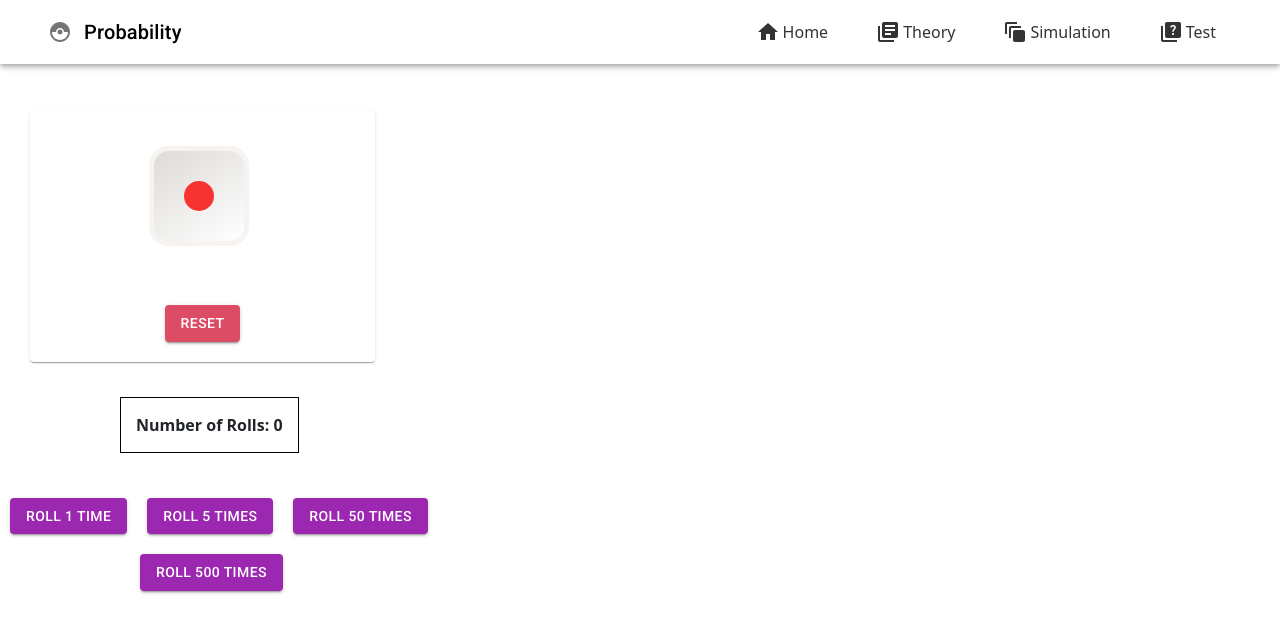
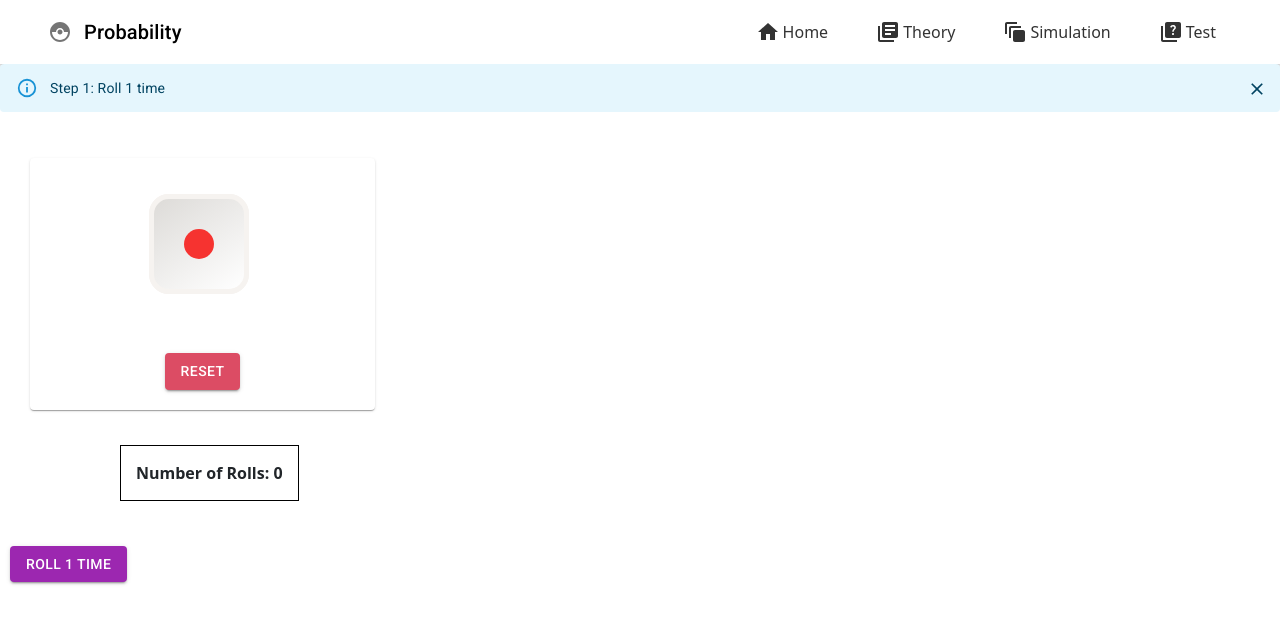
Before and after one commit to vedantkesharia/vedant1_cdac, a React (Create React App) app: page /simulation3 in a window 1280 px wide. Shown: the top 632 px of the page. Built offline with nearby package versions, Linux system fonts and the light colour scheme.

Commit message:
commit 6th july

```diff
--- a/src/components/Simulation3.jsx
+++ b/src/components/Simulation3.jsx
@@ -1,42 +1,60 @@
-import React, { useState, useRef } from 'react';
-import { Card, CardContent, CardActions, Typography, Button, Table, TableBody, TableCell, TableContainer, TableHead, TableRow } from '@mui/material';
-import Plot from 'react-plotly.js';
+import React, { useState, useRef, useEffect } from "react";
+import {
+  Card,
+  CardContent,
+  CardActions,
+  Typography,
+  Button,
+  Table,
+  TableBody,
+  TableCell,
+  TableContainer,
+  TableHead,
+  TableRow,
+  Alert,
+} from "@mui/material";
+import Plot from "react-plotly.js";
 
 const Simulation3 = () => {
   const diceRef = useRef(null);
+  const [step, setStep] = useState(1);
+  const [showAlert, setShowAlert] = useState(false);
 
+  useEffect(() => {
+    setShowAlert(true);
+  }, []);
 
   const rollDice = (random) => {
     return new Promise((resolve) => {
-      diceRef.current.style.animation = 'rolling 4s';
+      diceRef.current.style.animation = "rolling 4s";
 
       setTimeout(() => {
         switch (random) {
           case 1:
-            diceRef.current.style.transform = 'rotateX(0deg) rotateY(0deg)';
+            diceRef.current.style.transform = "rotateX(0deg) rotateY(0deg)";
             break;
           case 6:
-            diceRef.current.style.transform = 'rotateX(180deg) rotateY(0deg)';
+            diceRef.current.style.transform = "rotateX(180deg) rotateY(0deg)";
             break;
           case 2:
-            diceRef.current.style.transform = 'rotateX(-90deg) rotateY(0deg)';
+            diceRef.current.style.transform = "rotateX(-90deg) rotateY(0deg)";
             break;
           case 5:
-            diceRef.current.style.transform = 'rotateX(90deg) rotateY(0deg)';
+            diceRef.current.style.transform = "rotateX(90deg) rotateY(0deg)";
             break;
           case 3:
-            diceRef.current.style.transform = 'rotateX(0deg) rotateY(90deg)';
+            diceRef.current.style.transform = "rotateX(0deg) rotateY(90deg)";
             break;
           case 4:
-            diceRef.current.style.transform = 'rotateX(0deg) rotateY(-90deg)';
+            diceRef.current.style.transform = "rotateX(0deg) rotateY(-90deg)";
             break;
           default:
             break;
         }
 
-        diceRef.current.style.animation = 'none';
+        diceRef.current.style.animation = "none";
         resolve();
-      }, 1800); // Keep the dice rolling time at 4 seconds
+      }, 1800);
     });
   };
 
@@ -58,20 +76,21 @@ const Simulation3 = () => {
 
       if (rollCount !== 50 && rollCount !== 500) {
         await rollDice(outcome);
-        await new Promise((resolve) => setTimeout(resolve, 325)); // Adjust the timeout duration here (in milliseconds)(gap between dice and graph output)
-      } else {
+        await new Promise((resolve) => setTimeout(resolve, 325));
+      } else if (rollCount === 1 && rollCount === 5) {
         await new Promise((resolve) => setTimeout(resolve, 200)); // Add a gap of 0.2 seconds before updating the graph for 50 and 500 times rolls
       }
-
       setOutcomes((prevOutcomes) => [...prevOutcomes, outcome]);
       setNumRolls(i);
       setCumulativeCounts(outcomeCounts);
       setIsGenerated(true);
 
-      // Add a gap of 0.2 seconds before updating the graph
-      // gap between the graph and the next iteration
+      if (rollCount !== 50 && rollCount !== 500) {
         await new Promise((resolve) => setTimeout(resolve, 200));
       }
+    }
+
+    setStep(step + 1); // Move to the next step
   };
 
   const resetSimulation = () => {
@@ -79,37 +98,61 @@ const Simulation3 = () => {
     setOutcomes([]);
     setCumulativeCounts(Array(6).fill(0));
     setIsGenerated(false);
+    setStep(1);
   };
 
   const theoreticalProbabilities = Array(6).fill(1 / 6);
 
-  const cumulativeProbabilities = cumulativeCounts.map((count) => (count / numRolls).toFixed(3));
+  const cumulativeProbabilities = cumulativeCounts.map((count) =>
+    (count / numRolls).toFixed(3)
+  );
 
   const plotData = [
-    { x: ['1', '2', '3', '4', '5', '6'], y: cumulativeProbabilities, type: 'bar', name: 'Cumulative Probabilities' },
-    { x: ['1', '2', '3', '4', '5', '6'], y: theoreticalProbabilities, type: 'bar', name: 'Theoretical Probabilities' },
+    {
+      x: ["1", "2", "3", "4", "5", "6"],
+      y: cumulativeProbabilities,
+      type: "bar",
+      name: "Cumulative Probabilities",
+    },
+    {
+      x: ["1", "2", "3", "4", "5", "6"],
+      y: theoreticalProbabilities,
+      type: "bar",
+      name: "Theoretical Probabilities",
+    },
   ];
 
   const plotLayout = {
-    title: 'Dice Roll Probabilities',
-    barmode: 'group',
-    xaxis: { title: 'Outcome' },
-    yaxis: { title: 'Probability' },
+    title: "Dice Roll Probabilities",
+    barmode: "group",
+    xaxis: { title: "Outcome" },
+    yaxis: { title: "Probability" },
   };
 
   return (
     <div>
+      {showAlert && (
+        <Alert severity="info" onClose={() => setShowAlert(false)}>
+          Step {step}: Roll{" "}
+          {step === 1
+            ? "1 time"
+            : step === 2
+            ? "5 times"
+            : step === 3
+            ? "50 times"
+            : "500 times"}
+        </Alert>
+      )}
       <Card
         sx={{
           maxWidth: 345,
-          marginTop: '46px',
-          marginLeft: '30px',
-          // border: '1px solid black', // Added border style
-          borderBottomColor: 'white',
-          marginBottom: '15px',
+          marginTop: "46px",
+          marginLeft: "30px",
+          borderBottomColor: "white",
+          marginBottom: "15px",
         }}
       >
-        <CardContent sx={{ marginTop: '20px', marginLeft: '25px' }}>
+        <CardContent sx={{ marginTop: "20px", marginLeft: "25px" }}>
           <Typography variant="body2">
             <div className="dicdediv">
               <div className="dice" ref={diceRef}>
@@ -125,13 +168,21 @@ const Simulation3 = () => {
         </CardContent>
         <CardActions
           sx={{
-            display: 'flex',
-            alignItems: 'center',
-            justifyContent: 'center',
-            marginBottom: '12px',
+            display: "flex",
+            alignItems: "center",
+            justifyContent: "center",
+            marginBottom: "12px",
           }}
         >
-          <Button sx={{ backgroundColor: '#DC4C64', '&:hover': { backgroundColor: 'rgb(85, 33, 138)' }, marginTop: '35px' }} variant="contained" onClick={resetSimulation}>
+          <Button
+            sx={{
+              backgroundColor: "#DC4C64",
+              "&:hover": { backgroundColor: "rgb(85, 33, 138)" },
+              marginTop: "35px",
+            }}
+            variant="contained"
+            onClick={resetSimulation}
+          >
             Reset
           </Button>
         </CardActions>
@@ -141,35 +192,57 @@ const Simulation3 = () => {
         <div className="input-container">
           <label
             style={{
-              margin: '10px 10px 10px 85px',
-              border: '1px solid black',
-              padding: '15px',
-              fontFamily: 'Baloo Bhai 2',
-              fontWeight: 'bold',
+              margin: "10px 10px 10px 85px",
+              border: "1px solid black",
+              padding: "15px",
+              fontFamily: "Baloo Bhai 2",
+              fontWeight: "bold",
             }}
           >
             Number of Rolls: {numRolls}
           </label>
         </div>
         <div className="roll-buttons">
-          <Button sx={{ margin: '10px' }} variant="contained" color="secondary" onClick={() => handleGenerate(1)}>
+          {step === 1 && (
+            <Button
+              sx={{ margin: "10px" }}
+              variant="contained"
+              color="secondary"
+              onClick={() => handleGenerate(1)}
+            >
               Roll 1 Time
             </Button>
-          <Button sx={{ margin: '10px' }} variant="contained" color="secondary" onClick={() => handleGenerate(5)}>
+          )}
+          {step === 2 && (
+            <Button
+              sx={{ margin: "10px" }}
+              variant="contained"
+              color="secondary"
+              onClick={() => handleGenerate(5)}
+            >
               Roll 5 Times
             </Button>
-          <Button sx={{ margin: '10px' }} variant="contained" color="secondary" onClick={() => handleGenerate(50)}>
+          )}
+          {step === 3 && (
+            <Button
+              sx={{ margin: "10px" }}
+              variant="contained"
+              color="secondary"
+              onClick={() => handleGenerate(50)}
+            >
               Roll 50 Times
             </Button>
-          <br />
+          )}
+          {step === 4 && (
             <Button
-            sx={{ margin: '10px 10px 10px 140px' }}
+              sx={{ margin: "10px" }}
               variant="contained"
               color="secondary"
               onClick={() => handleGenerate(500)}
             >
               Roll 500 Times
             </Button>
+          )}
         </div>
         {isGenerated && (
           <div className="result-container">
@@ -180,30 +253,60 @@ const Simulation3 = () => {
             <br />
             <br />
             <br />
-            <Typography variant="h4" sx={{ margin: 'auto', textAlign: 'center', justifyContent: 'center' }}>
+            <Typography
+              variant="h4"
+              sx={{
+                margin: "auto",
+                textAlign: "center",
+                justifyContent: "center",
+              }}
+            >
               Data In Tabular Form
             </Typography>
             <div
               className="table-container"
-              style={{ width: '600px', height: '400px', alignItems: 'center', justifyContent: 'center', margin: 'auto' }}
+              style={{
+                width: "600px",
+                height: "400px",
+                alignItems: "center",
+                justifyContent: "center",
+                margin: "auto",
+              }}
             >
-              <TableContainer sx={{ border: '1px solid black' }}>
+              <TableContainer sx={{ border: "1px solid black" }}>
                 <Table>
                   <TableHead>
                     <TableRow>
-                      <TableCell sx={{ borderRight: '1px solid black' }}>Outcome</TableCell>
-                      <TableCell sx={{ borderRight: '1px solid black' }}>Count</TableCell>
-                      <TableCell sx={{ borderRight: '1px solid black' }}>Probability</TableCell>
+                      <TableCell sx={{ borderRight: "1px solid black" }}>
+                        Outcome
+                      </TableCell>
+                      <TableCell sx={{ borderRight: "1px solid black" }}>
+                        Count
+                      </TableCell>
+                      <TableCell sx={{ borderRight: "1px solid black" }}>
+                        Probability
+                      </TableCell>
                       <TableCell>Theoretical Probability</TableCell>
                     </TableRow>
                   </TableHead>
                   <TableBody>
                     {cumulativeCounts.map((count, index) => (
-                      <TableRow key={index} sx={{ borderBottom: '1px solid black' }}>
-                        <TableCell sx={{ borderRight: '1px solid black' }}>{index + 1}</TableCell>
-                        <TableCell sx={{ borderRight: '1px solid black' }}>{count}</TableCell>
-                        <TableCell sx={{ borderRight: '1px solid black' }}>{(count / numRolls).toFixed(2)}</TableCell>
-                        <TableCell>{theoreticalProbabilities[index].toFixed(2)}</TableCell>
+                      <TableRow
+                        key={index}
+                        sx={{ borderBottom: "1px solid black" }}
+                      >
+                        <TableCell sx={{ borderRight: "1px solid black" }}>
+                          {index + 1}
+                        </TableCell>
+                        <TableCell sx={{ borderRight: "1px solid black" }}>
+                          {count}
+                        </TableCell>
+                        <TableCell sx={{ borderRight: "1px solid black" }}>
+                          {(count / numRolls).toFixed(2)}
+                        </TableCell>
+                        <TableCell>
+                          {theoreticalProbabilities[index].toFixed(2)}
+                        </TableCell>
                       </TableRow>
                     ))}
                   </TableBody>
@@ -218,10 +321,6 @@ const Simulation3 = () => {
 };
 
 export default Simulation3;
-
-
-
-
 
 // import React, { useState, useRef } from 'react';
 // import { Card, CardContent, CardActions, Typography, Button, Table, TableBody, TableCell, TableContainer, TableHead, TableRow } from '@mui/material';
@@ -297,7 +396,6 @@ export default Simulation3;
 //       await new Promise((resolve) => setTimeout(resolve, 500));
 //     }
 //   };
-
 
 //   // const handleGenerate = async (rollCount) => {
 //   //   const rolls = numRolls + rollCount;
@@ -469,9 +567,6 @@ export default Simulation3;
 // };
 
 // export default Simulation3;
-
-
-
 
 // import React, { useState, useRef } from 'react';
 // import { Card, CardContent, CardActions, Typography, Button, Table, TableBody, TableCell, TableContainer, TableHead, TableRow } from '@mui/material';
@@ -690,9 +785,6 @@ export default Simulation3;
 
 // export default Simulation3;
 
-
-
-
 // import React, { useState, useRef } from 'react';
 // import { Card, CardContent, CardActions, Typography, Button, Table, TableBody, TableCell, TableContainer, TableHead, TableRow } from '@mui/material';
 // import Plot from 'react-plotly.js';
@@ -906,19 +998,6 @@ export default Simulation3;
 // };
 
 // export default Simulation3;
-
-
-
-
-
-
-
-
-
-
-
-
-
 
 // import React, { useState, useRef } from 'react';
 // import { Card, CardContent, CardActions, Typography, Button, Table, TableBody, TableCell, TableContainer, TableHead, TableRow } from '@mui/material';
@@ -1139,30 +1218,6 @@ export default Simulation3;
 
 // export default Simulation3;
 
-
-
-
-
-
-
-
-
-
-
-
-
-
-
-
-
-
-
-
-
-
-
-
-
 // import React, { useState, useRef } from 'react';
 // import { Card, CardContent, CardActions, Typography } from '@mui/material';
 // import Plot from 'react-plotly.js';
@@ -1301,7 +1356,6 @@ export default Simulation3;
 
 // export default Simulation3;
 
-
 // import React, { useState, useRef } from 'react';
 // import { Card, CardContent, CardActions, Typography } from '@mui/material';
 // import Plot from 'react-plotly.js';
```
Lines whose indentation alone changed are shown as unchanged.
